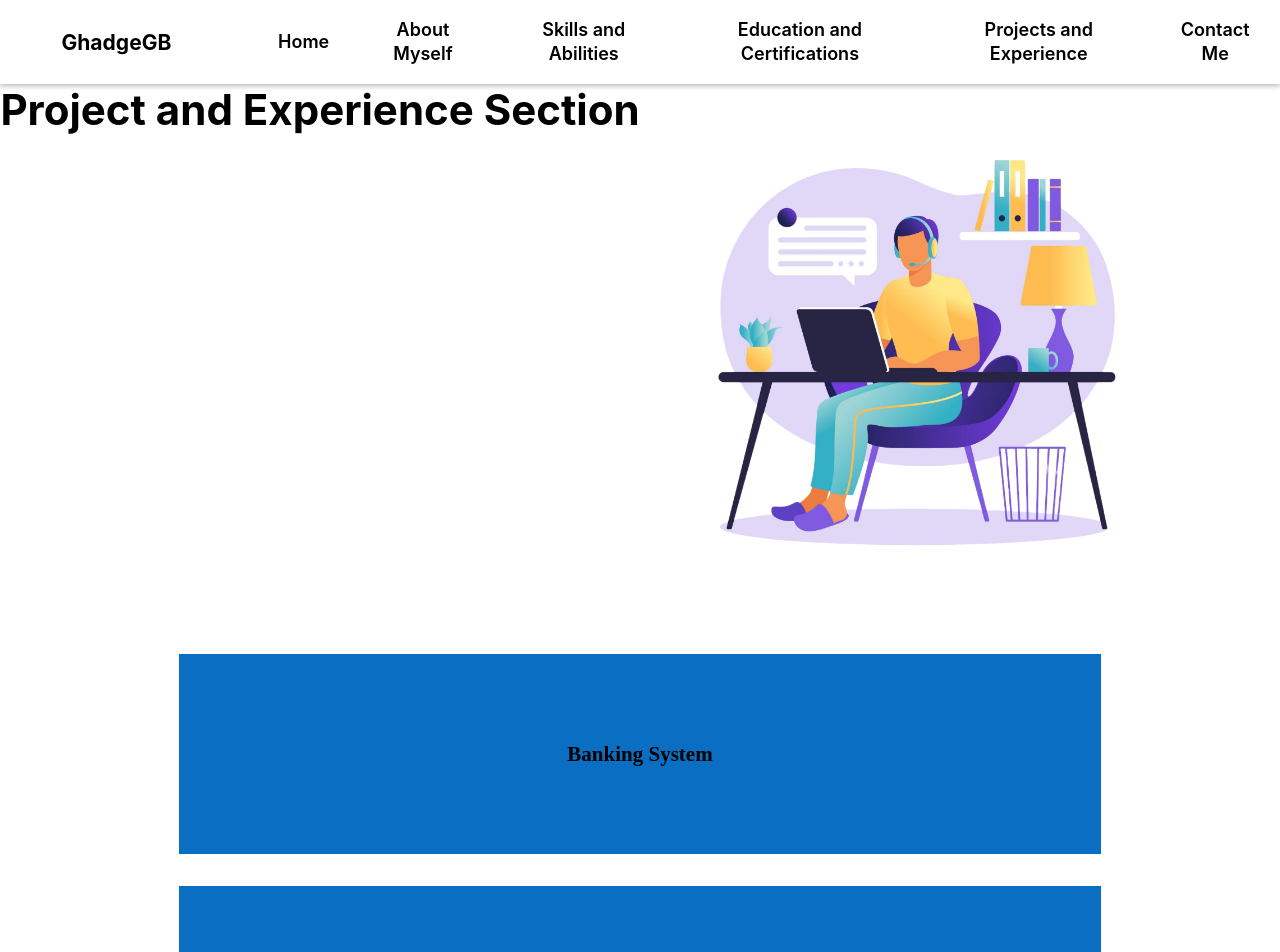
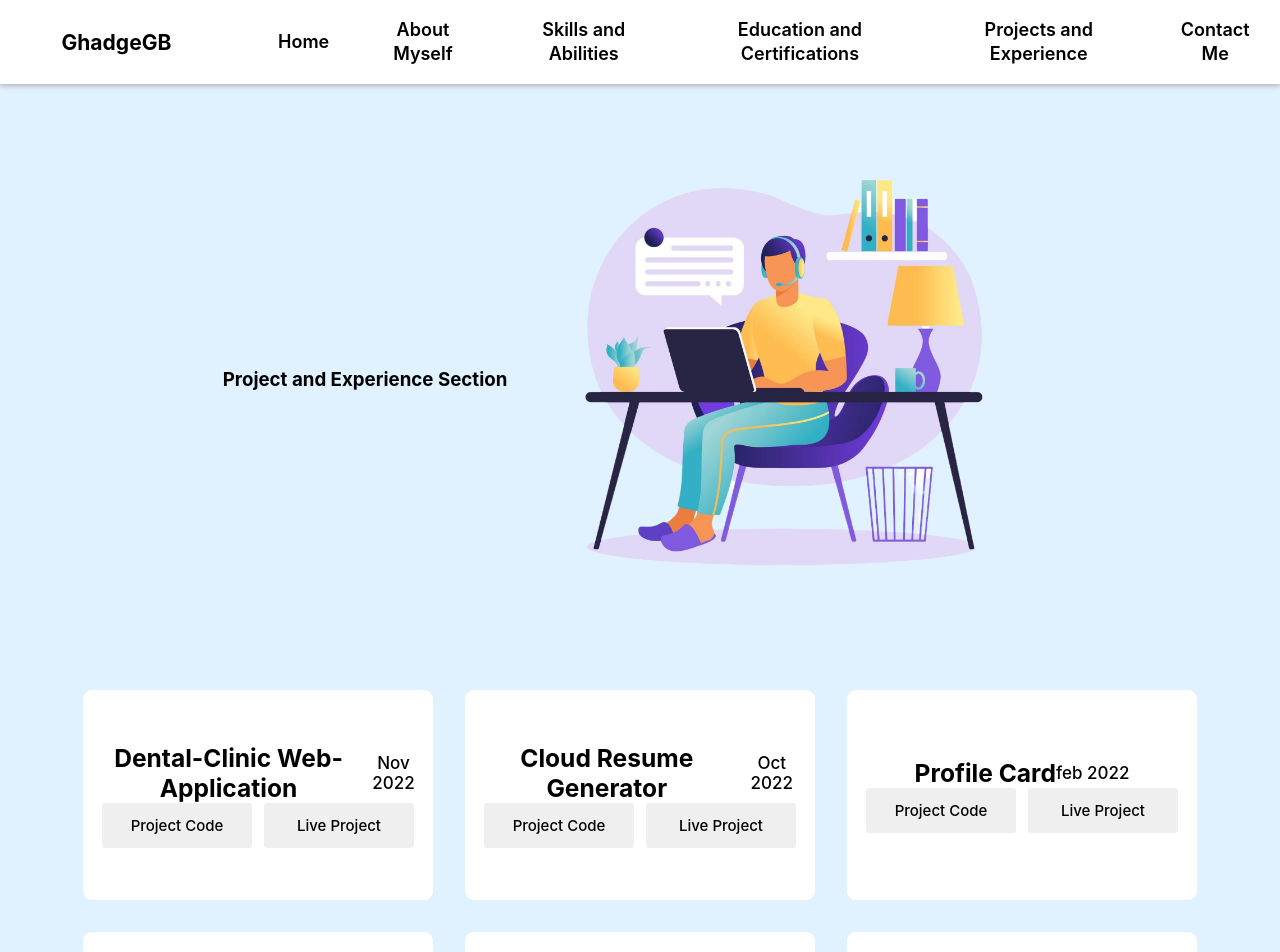
Before and after one commit to goldenhouse0601/luckyboss-portfolio-, a React (Create React App) app: page /projects_and_experiences in a window 1280 px wide. Shown: the top 952 px of the page. Built offline with nearby package versions, Linux system fonts and the light colour scheme.

Commit message:
change #305

```diff
--- a/src/pages/About.css
+++ b/src/pages/About.css
@@ -108,6 +108,7 @@ h4 span {
 @media screen and (max-width: 580px) {
   .my_img {
     width: 90%;
+    margin: 35px 0 5px 0 !important;
   }
   .about_me {
     clip-path: polygon(100% 0, 100% 98%, 54% 100%, 0 96%, 0 0);
@@ -123,13 +124,13 @@ h4 span {
     position: relative;
     color: #fff;
     align-content: center;
+    padding: 10px 0;
   }
   .my_img img {
     width: 100%;
   }
   .my_info {
     width: 90%;
-    /* gap: 20px; */
   }
   .my_info h2 {
     margin: 10px;
--- a/src/pages/Frontpage.css
+++ b/src/pages/Frontpage.css
@@ -119,7 +119,8 @@
   align-items: center;
   justify-content: center;
   box-shadow: -2px 1px 0px 0px rgb(127, 141, 170);
-  border-radius: 50%;
+  /* border-radius: 50%; */
+  transform: skew(4deg);
   height: 380px;
   width: 380px;
   margin: 0 0px 0 100px;
@@ -129,7 +130,7 @@
   width: 90%;
   background-image: url(../Image/Profile_imgs/profile_img.jpg);
   background-size: cover;
-  border-radius: 50%;
+  /* border-radius: 50%; */
   background-repeat: no-repeat;
   background-position: center;
 }
--- a/src/pages/Project_exp.css
+++ b/src/pages/Project_exp.css
@@ -4,6 +4,7 @@
   position: inherit;
   flex-direction: column;
   align-items: center;
+  background: rgb(224 241 255);
 }
 
 h2 {
@@ -11,7 +12,6 @@ h2 {
 }
 
 .section {
-  width: 100%;
   display: flex;
   justify-content: center;
   flex-direction: row;
@@ -19,20 +19,21 @@ h2 {
   align-items: center;
 }
 .container {
-  height: 200px;
-  width: 90%;
+  width: 350px;
+  height: 210px;
   display: flex;
-  background-color: rgb(10 110 194);
-  margin: 10px;
+  background-color: #fff;
+  padding: 10px;
   align-items: center;
   justify-content: center;
   font-size: 21px;
-  font-family: "Poppins Regular";
   font-weight: 600;
+  border-radius: 9px;
+  flex-direction: column;
 }
 .project_work_page {
   display: flex;
-  width: 80%;
+  width: 100%;
   align-items: center;
   justify-content: center;
   align-content: center;
@@ -42,3 +43,38 @@ h2 {
 .proj_component {
   width: 100%;
 }
+
+.proj_header {
+  display: flex;
+  justify-content: center;
+  align-items: center;
+  align-content: center;
+}
+.proj_btns {
+  width: 100%;
+  gap: 12px;
+  display: flex;
+  align-items: center;
+  justify-content: center;
+  align-content: center;
+}
+
+.proj_code,
+.proj_live {
+  width: 150px;
+  height: 45px;
+  font-size: 15px;
+  font-weight: 500;
+  outline: none;
+  border: none;
+  border-radius: 3px;
+}
+
+@media screen and (max-width: 420px) {
+  .container {
+    width: 90%;
+  }
+  .project_work_page {
+    gap: 18px;
+  }
+}
--- a/src/pages/Project_exp.jsx
+++ b/src/pages/Project_exp.jsx
@@ -5,28 +5,57 @@ const Project_exp = () => {
   const proj_data = [
     {
       id: 1,
-      project_name: "Banking System",
+      project_name: "Dental-Clinic Web-Application",
+      proj_creation_date: "Nov 2022",
       project_image: "asdasd",
+      proj_description: "",
+      proj_code_like: "",
+      proj_live_link: "",
     },
     {
       id: 2,
       project_name: "Cloud Resume Generator",
+      proj_creation_date: "Oct 2022",
       project_image: "sdfjwer3sd",
+      proj_description: "",
+      proj_code_like: "",
+      proj_live_link: "",
     },
     {
       id: 3,
       project_name: "Profile Card",
+      proj_creation_date: "feb 2022",
       project_image: "assduersdasd",
+      proj_description: "",
+      proj_code_like: "",
+      proj_live_link: "",
     },
     {
       id: 4,
       project_name: "Quotes Generator",
+      proj_creation_date: "June 2022",
       project_image: "asdasdkfbsd",
+      proj_description: "",
+      proj_code_like: "",
+      proj_live_link: "",
     },
     {
       id: 5,
       project_name: "Weather App",
+      proj_creation_date: "March 2022",
       project_image: "asdasddfusdf",
+      proj_description: "",
+      proj_code_like: "",
+      proj_live_link: "",
+    },
+    {
+      id: 6,
+      project_name: "Banking System",
+      proj_creation_date: "Dec 2021",
+      project_image: "asdasddfusdf",
+      proj_description: "",
+      proj_code_like: "",
+      proj_live_link: "",
     },
   ];
   return (
@@ -38,7 +67,19 @@ const Project_exp = () => {
         <div className="project_work_page">
           {proj_data.map((e, index) => (
             <div className="section" key={index}>
-              <div className="container">{e.project_name}</div>
+              <div className="container">
+                <div className="proj_header">
+                  <h3>{e.project_name}</h3>
+                  <h4>{e.proj_creation_date}</h4>
+                </div>
+                <div className="proj_descriptions">
+                  <p>{e.proj_description}</p>
+                </div>
+                <div className="proj_btns">
+                  <button className="proj_code">Project Code</button>
+                  <button className="proj_live">Live Project</button>
+                </div>
+              </div>
             </div>
           ))}
         </div>
--- a/src/pages/Skills.css
+++ b/src/pages/Skills.css
@@ -28,8 +28,8 @@ h2 {
 
 .skills_gif_container div {
   border-radius: 40px;
-  background: #e6e6e6;
-  box-shadow: 14px 14px 36px #bebebe, -14px -14px 36px #ffffff;
+  background: #fff;
+  box-shadow: 1px -1px 12px rgb(255 204 236), 1px 2px 8px rgb(255 204 236);
   height: 82px;
   display: flex;
   align-items: center;
--- a/src/pages/components/ProjHome.css
+++ b/src/pages/components/ProjHome.css
@@ -2,11 +2,32 @@
   display: flex;
   align-content: center;
   justify-content: center;
+  width: 100%;
+  padding: 20px 30px;
 }
 .proj_left,
 .proj_right {
-  width: 50%;
+  display: flex;
+  justify-content: center;
+  align-content: center;
+  flex-wrap: wrap;
 }
 .proj_right img {
   height: 550px;
 }
+
+@media screen and (max-width: 720px) {
+  .proj_containar_section {
+    flex-direction: column;
+  }
+  .proj_right img {
+    width: 100%;
+    height: auto;
+  }
+}
+
+@media screen and (max-width: 420px) {
+  .proj_left h3 {
+    font-size: 24px;
+  }
+}
--- a/src/pages/components/ProjHome.jsx
+++ b/src/pages/components/ProjHome.jsx
@@ -6,7 +6,7 @@ function ProjHome() {
     <>
       <div className="proj_containar_section">
         <div className="proj_left">
-          <h2>Project and Experience Section</h2>
+          <h3>Project and Experience Section</h3>
         </div>
         <div className="proj_right">
           <img src={proj_img} alt="Project Img" />
```
Also changed, not shown: src/pages/components/BottomNav.jsx (added, +17 -0 lines), src/pages/components/BottomNav.css (added).
